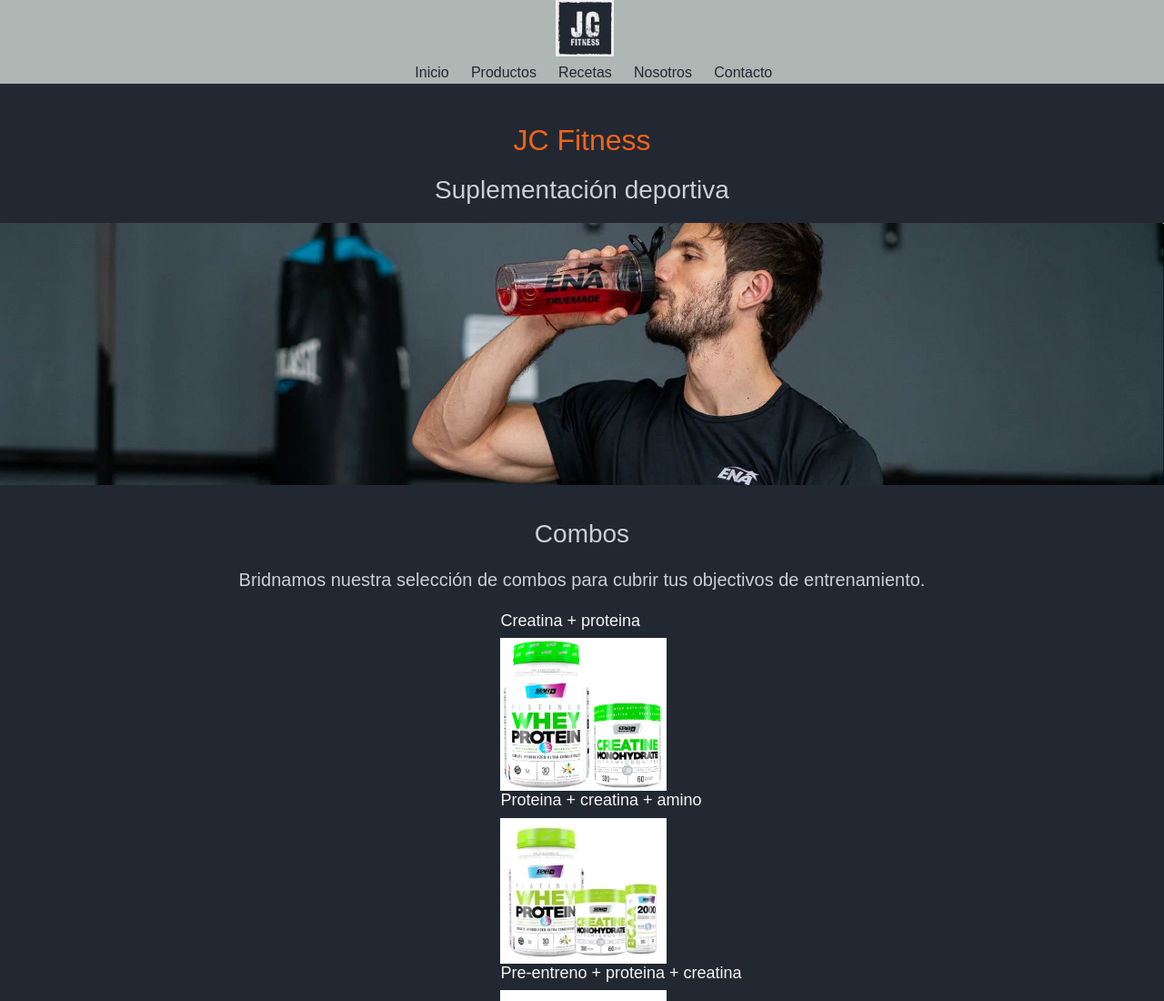
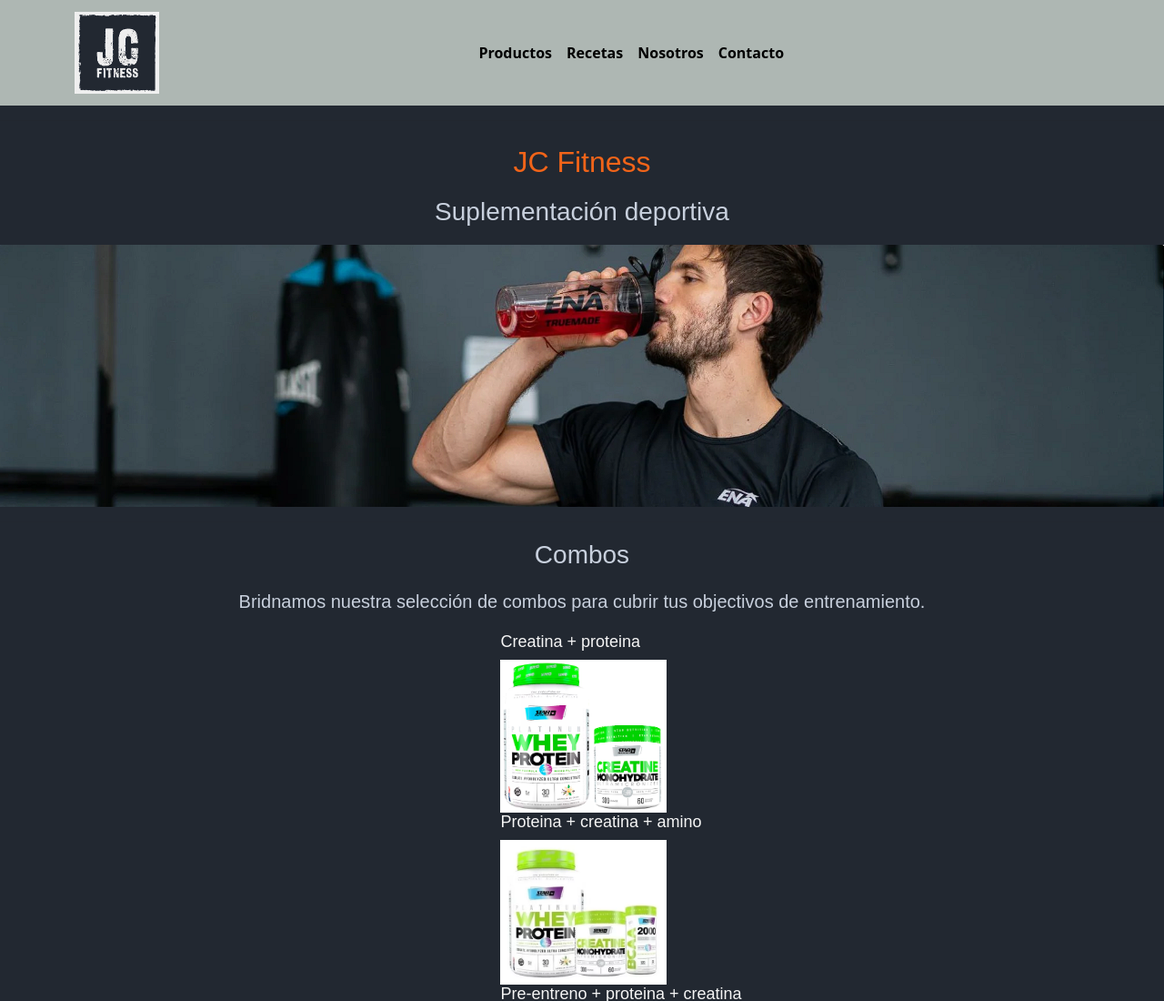
Before and after one commit to Juanrs91/jcsuplementos, a plain HTML site: page index.html in a window 1280 px wide. Shown: the top 1100 px of the page at 91% size. Drawn offline with nearby package versions, Linux system fonts and the light colour scheme.

Commit message:
navbar-modificado

```diff
--- a/estilo/archivo.css
+++ b/estilo/archivo.css
@@ -2,6 +2,7 @@
     margin: 0;
     padding: 0;
     box-sizing: border-box;
+    transition: 0.5s;
 }
 
 body {
@@ -19,32 +20,17 @@
     position: absolute;
     width: 100%;
 }
-nav{
-    overflow: hidden;
+.navbar-toggler {
+    padding: 0.25rem .5rem;
+    width: 3rem;
 }
-nav .logo{
-    margin-left: 47.75%;
+.navbar-nav .nav-link {
+    font-weight: bold;
+    color: #000000;
 }
-nav ul {
-    position: relative;
-    text-align: center;
-    list-style: none;
-    padding: 0;
-    margin: 0;
-    margin-left: 2%;
-    margin-top: 5px;
+.navbar-nav .nav-link:hover {
+    color: rgba(12, 18, 95, 0.849);
 }
-nav li {
-    display: inline-block;
-}
-nav a {
-    font-family: sans-serif;
-    text-decoration: none;
-    color: #222831;
-    padding: 10px;
-}
-
-
 h1 {
     font-family: sans-serif;
     font-size: 32px;
@@ -191,3 +177,9 @@
 
 
 /* inicia las media queries */
+
+@media (min-width: 992px) {
+    .container-lg {
+        max-width: 970px;
+    }
+}
--- a/index.html
+++ b/index.html
@@ -13,15 +13,31 @@
 </head>
 <body>
     <header>
-        <nav>
-            <img class="logo" src="multimedia/logo.png" alt="logo" width="5%">
-            <ul>
-                <li><a href="index.html">Inicio</a></li>
-                <li><a href="pages/productos.html">Productos</a></li>
-                <li><a href="pages/recetas.html">Recetas</a></li>
-                <li><a href="pages/nosotros.html">Nosotros</a></li>
-                <li><a href="pages/contacto.html">Contacto</a></li>
-            </ul>
+        <nav class="navbar navbar-expand-md">
+            <div class="container">
+                <a class="navbar-brand" href="index.html">
+                    <img src="multimedia/logo.png" alt="logo" height="90">
+                </a>
+                <button class="navbar-toggler" type="button" data-bs-toggle="collapse" data-bs-target="#navbarNav" aria-controls="navbarNav" aria-expanded="false" aria-label="Toggle navigation">
+                    <span class="navbar-toggler-icon"></span>
+                </button>
+                <div class="navbar-collapse collapse" id="navbarNav">
+                    <ul class="navbar-nav mx-auto">
+                        <li class="nav-item">
+                            <a class="nav-link" href="pages/productos.html">Productos</a>
+                        </li>
+                        <li class="nav-item">
+                            <a class="nav-link" href="pages/recetas.html">Recetas</a>
+                        </li>
+                        <li class="nav-item">
+                            <a class="nav-link" href="pages/nosotros.html">Nosotros</a>
+                        </li>
+                        <li class="nav-item">
+                            <a class="nav-link" href="pages/contacto.html">Contacto</a>
+                        </li>
+                    </ul>
+                </div>
+            </div>
         </nav>
     </header>
 <hr>
@@ -96,6 +112,6 @@
             </div>
             <p class="copy">2024, JC Fitness. Todos los derechos reservados.</p>
         </footer>
+<script src="https://cdn.jsdelivr.net/npm/bootstrap@5.3.3/dist/js/bootstrap.bundle.min.js" integrity="sha384-YvpcrYf0tY3lHB60NNkmXc5s9fDVZLESaAA55NDzOxhy9GkcIdslK1eN7N6jIeHz" crossorigin="anonymous"></script>
 </body>
-<script src="https://cdn.jsdelivr.net/npm/bootstrap@5.3.3/dist/js/bootstrap.bundle.min.js" integrity="sha384-YvpcrYf0tY3lHB60NNkmXc5s9fDVZLESaAA55NDzOxhy9GkcIdslK1eN7N6jIeHz" crossorigin="anonymous"></script>
 </html>
```
Also changed, not shown: pages/productos.html (+1 -1 lines).
